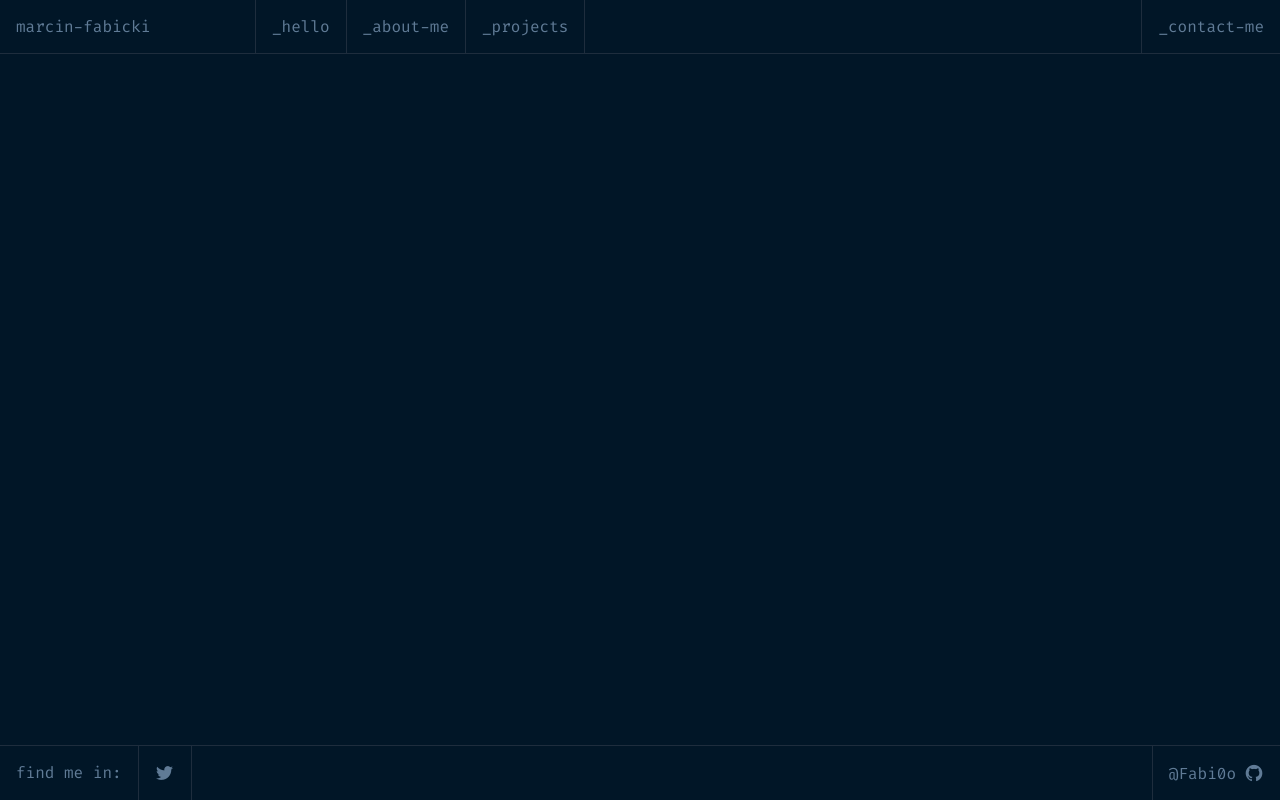
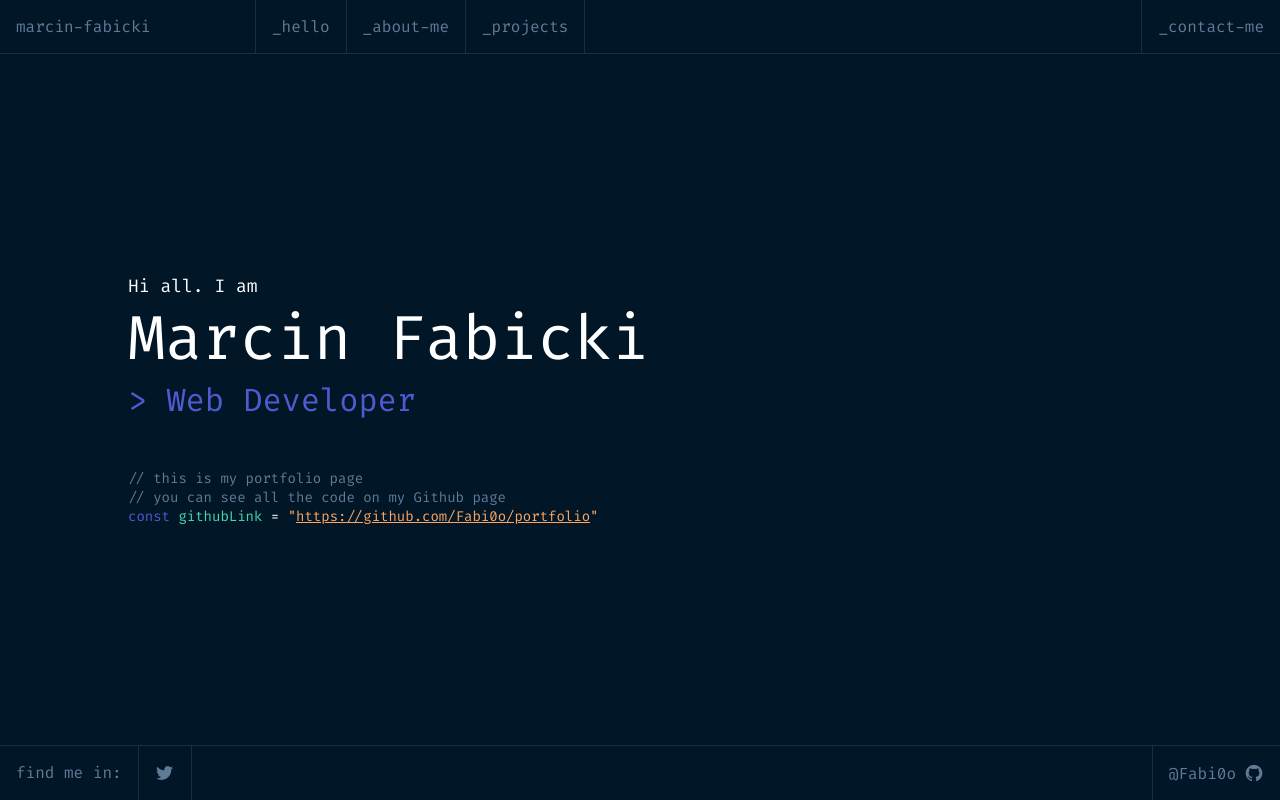
Before and after one commit to Fabi0o/portfolio, a Next.js app: page / in a window 1280 px wide. Built offline with nearby package versions, Linux system fonts and the light colour scheme.

Commit message:
home page design

```diff
--- /dev/null
+++ b/components/Introduction.tsx
@@ -0,0 +1,27 @@
+import styles from "@/styles/Introduction.module.scss";
+
+const Introduction = () => {
+  return (
+    <div className={styles.container}>
+      <div className={styles.welcome_text}>
+        <p className={styles.greeting}>Hi all. I am</p>
+        <h1 className={styles.name}>Marcin Fabicki</h1>
+        <h2 className={styles.position}>{`> Web Developer`}</h2>
+      </div>
+      <div className={styles.code_snippet}>
+        <p>{`// this is my portfolio page`}</p>
+        <p>{`// you can see all the code on my Github page`}</p>
+        <p className={styles.const}>
+          <span>const</span> <span>githubLink</span> ={" "}
+          <span>
+            {`"`}
+            <a href="https://github.com/Fabi0o/portfolio">{`https://github.com/Fabi0o/portfolio`}</a>
+            {`"`}
+          </span>
+        </p>
+      </div>
+    </div>
+  );
+};
+
+export default Introduction;
--- a/pages/index.tsx
+++ b/pages/index.tsx
@@ -1,5 +1,11 @@
 import styles from "@/styles/Home.module.scss";
+import Introduction from "@/components/Introduction";
 
 export default function Home() {
-  return <div className={styles.container}></div>;
+  return (
+    <div className={styles.container}>
+      <Introduction />
+      <div className={styles.container_right}></div>
+    </div>
+  );
 }
--- a/styles/Home.module.scss
+++ b/styles/Home.module.scss
@@ -1 +1,17 @@
 @import "./colors.module";
+
+.container {
+  align-items: center;
+  display: flex;
+  height: 100%;
+}
+
+.container_right {
+  flex: 1;
+}
+
+@media only screen and (max-width: 768px) {
+  .container_right {
+    display: none;
+  }
+}
--- /dev/null
+++ b/styles/Introduction.module.scss
@@ -0,0 +1,67 @@
+@import "./colors.module";
+
+.container {
+  display: flex;
+  flex: 1;
+  flex-direction: column;
+  gap: 3rem;
+  padding-left: 10vw;
+}
+
+.welcome_text {
+  display: flex;
+  flex: 1;
+  flex-direction: column;
+  justify-content: flex-end;
+}
+
+.code_snippet {
+  display: flex;
+  flex: 1;
+  flex-direction: column;
+  & > * {
+    font-size: 14px;
+  }
+}
+
+.greeting {
+  color: $secondary-color-white;
+}
+
+.name {
+  color: $secondary-color-white;
+  white-space: nowrap;
+}
+
+.position {
+  color: $secondary-color-purple;
+}
+
+.const {
+  color: $secondary-color-white;
+
+  & :nth-child(1) {
+    color: $secondary-color-purple;
+  }
+
+  & :nth-child(2) {
+    color: $gradients-color-green;
+  }
+
+  & :nth-child(3) {
+    color: $accent-color-orange;
+    & a {
+      color: $accent-color-orange;
+      text-decoration: underline;
+    }
+  }
+}
+
+@media only screen and (max-width: 768px) {
+  .name {
+    white-space: normal;
+  }
+  .container {
+    padding: 0 10vw;
+  }
+}
--- a/styles/globals.scss
+++ b/styles/globals.scss
@@ -25,3 +25,17 @@ a {
 main {
   flex-grow: 1;
 }
+
+h1 {
+  font-size: 62px;
+  font-weight: normal;
+}
+
+h2 {
+  font-size: 32px;
+  font-weight: normal;
+}
+
+p {
+  font-size: 18px;
+}
```
